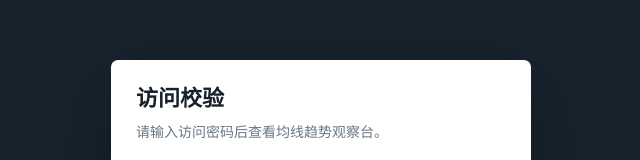
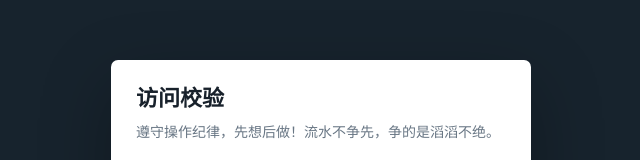
Before and after one commit to SakuraO-O/quantification, a plain HTML site: page codex/dashboard_example.html in a window 1280 px wide. Shown: the part 206-366 px from the top of the page, without its empty margins (319-959 px from the left). Drawn offline with Linux system fonts and the light colour scheme.

Commit message:
Update dashboard access prompt

```diff
--- a/codex/dashboard_example.html
+++ b/codex/dashboard_example.html
@@ -374,7 +374,7 @@
   <div class="auth-gate" id="auth-gate" role="dialog" aria-modal="true" aria-labelledby="auth-title">
     <div class="auth-card">
       <h2 class="auth-title" id="auth-title">访问校验</h2>
-      <p class="auth-copy">请输入访问密码后查看均线趋势观察台。</p>
+      <p class="auth-copy">遵守操作纪律，先想后做！流水不争先，争的是滔滔不绝。</p>
       <form class="auth-form" id="auth-form">
         <div>
           <label class="form-label" for="auth-password">访问密码</label>
```
